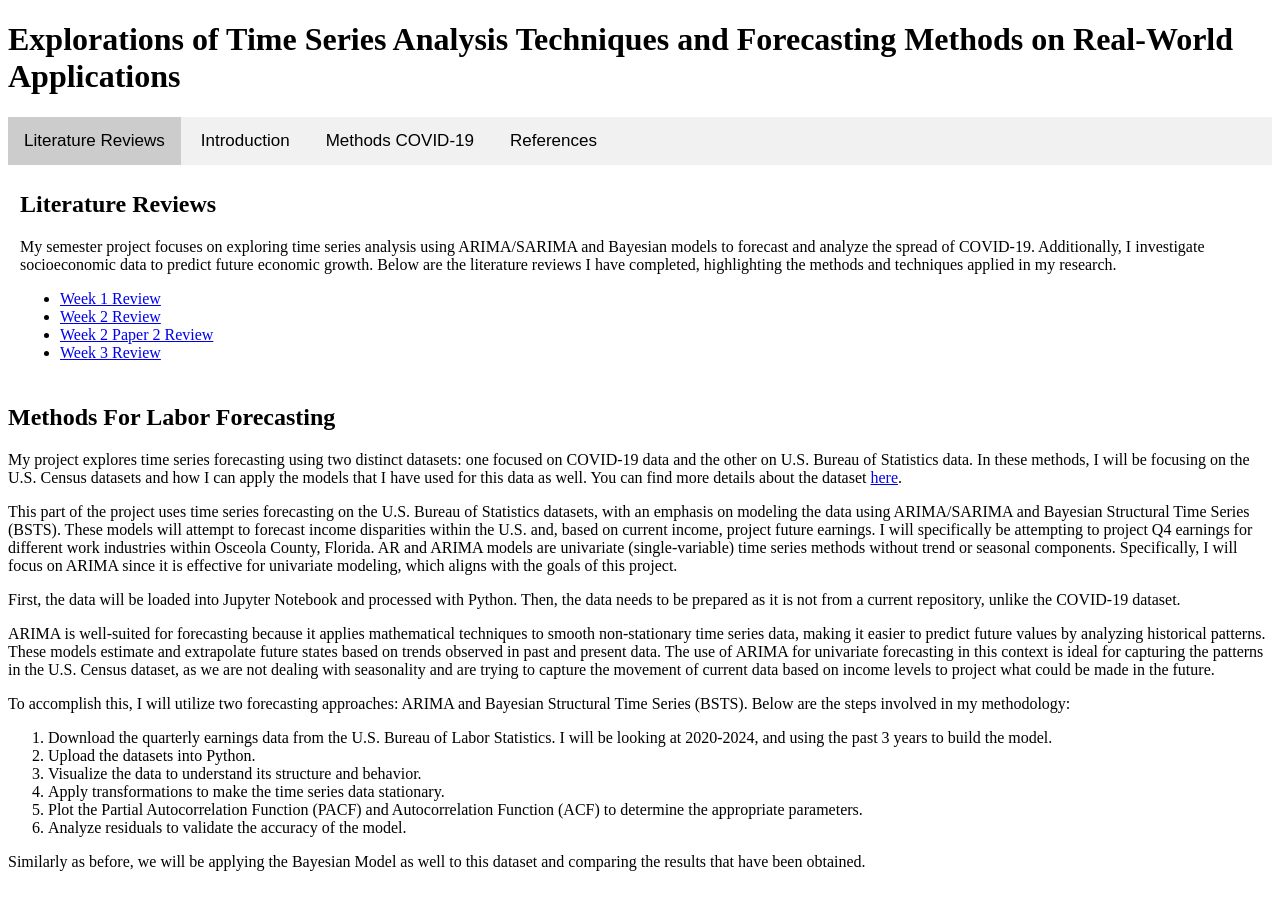
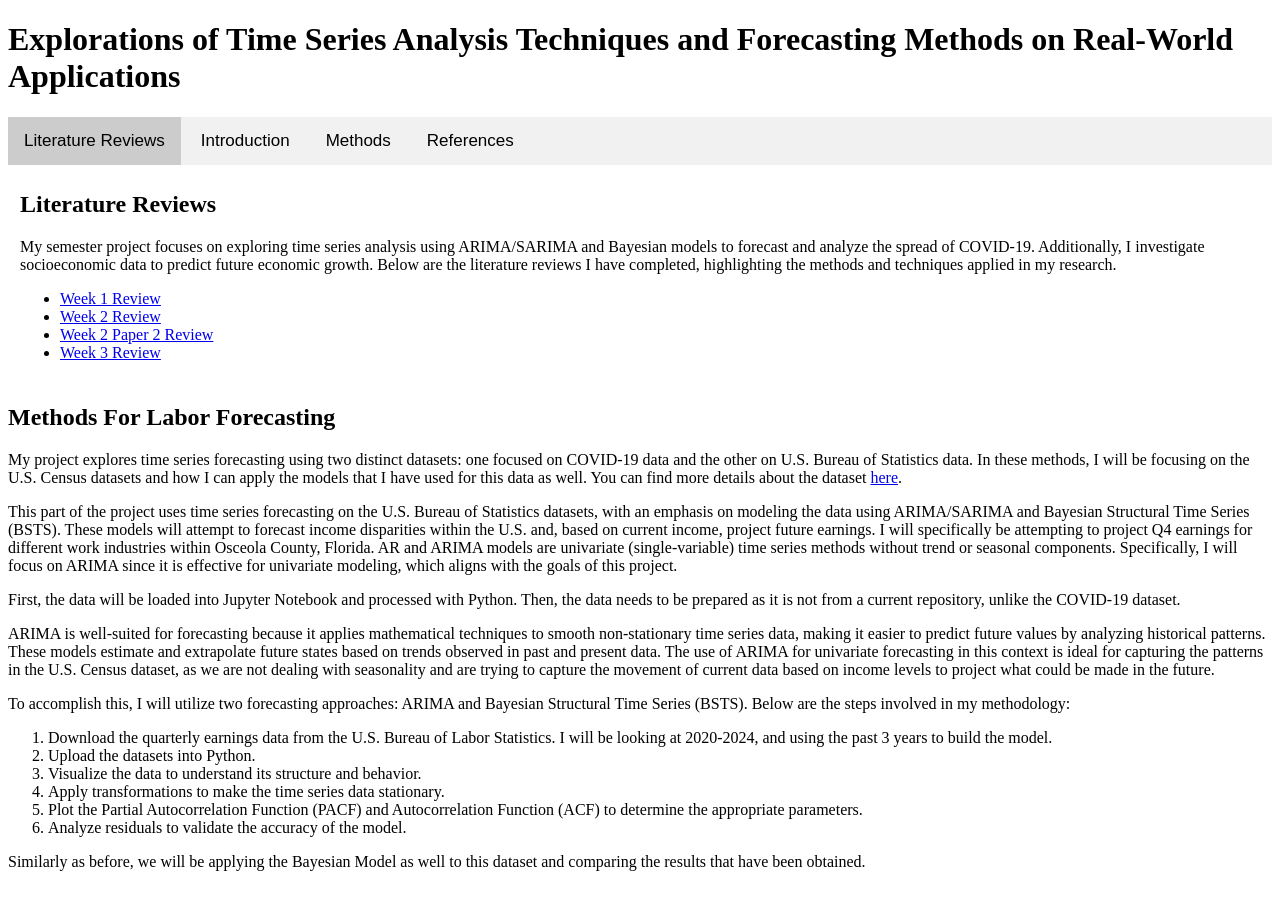
Before and after one commit to GianyceG/gianyceg.github.io, a Jekyll site: the page index.html, which Jekyll copies as it is, in a window 1280 px wide. Built offline with Jekyll 4.4.1, drawn with Linux system fonts in a browser that asks for light colours.

Commit message:
Update index.html

```diff
--- a/index.html
+++ b/index.html
@@ -53,7 +53,7 @@
   <div class="tab">
     <button class="tablinks" onclick="openTab(event, 'LitReview')" id="defaultOpen">Literature Reviews</button>
     <button class="tablinks" onclick="openTab(event, 'Intro')">Introduction</button>
-    <button class="tablinks" onclick="openTab(event, 'Methods for COVID-19')">Methods COVID-19</button>
+    <button class="tablinks" onclick="openTab(event, 'Methods')">Methods</button>
     <button class="tablinks" onclick="openTab(event, 'References')">References</button>
   </div>
 
@@ -80,7 +80,7 @@
   </div>
 
  <!-- Tab content for Methods for COVID-19 -->
-  <div id="Methods for COVID-19" class="tabcontent">
+  <div id="Methods" class="tabcontent">
     <h2>Methods for COVID-19 </h2>
     <p>My project explores time series forecasting using two distinct datasets: one focused on COVID-19 data and the other on U.S. Census data. I will begin by explaining the methods I plan to apply to the COVID-19 dataset.</p>
     <p>This part of the project uses time series forecasting on the COVID-19 dataset from the Johns Hopkins CSSEGISandData Repository and Our World in Data (OWID), with an emphasis on modeling the data using ARIMA/SARIMA and Bayesian Structural Time Series (BSTS). AR and ARIMA models are univariate (single-variable) time series methods without trend or seasonal components, while other time series models, such as SARIMA, can capture multivariate series with trends and seasonal patterns. Specifically, I will focus on ARIMA since it is effective for univariate modeling, which aligns with the goals of this project.</p>
```
